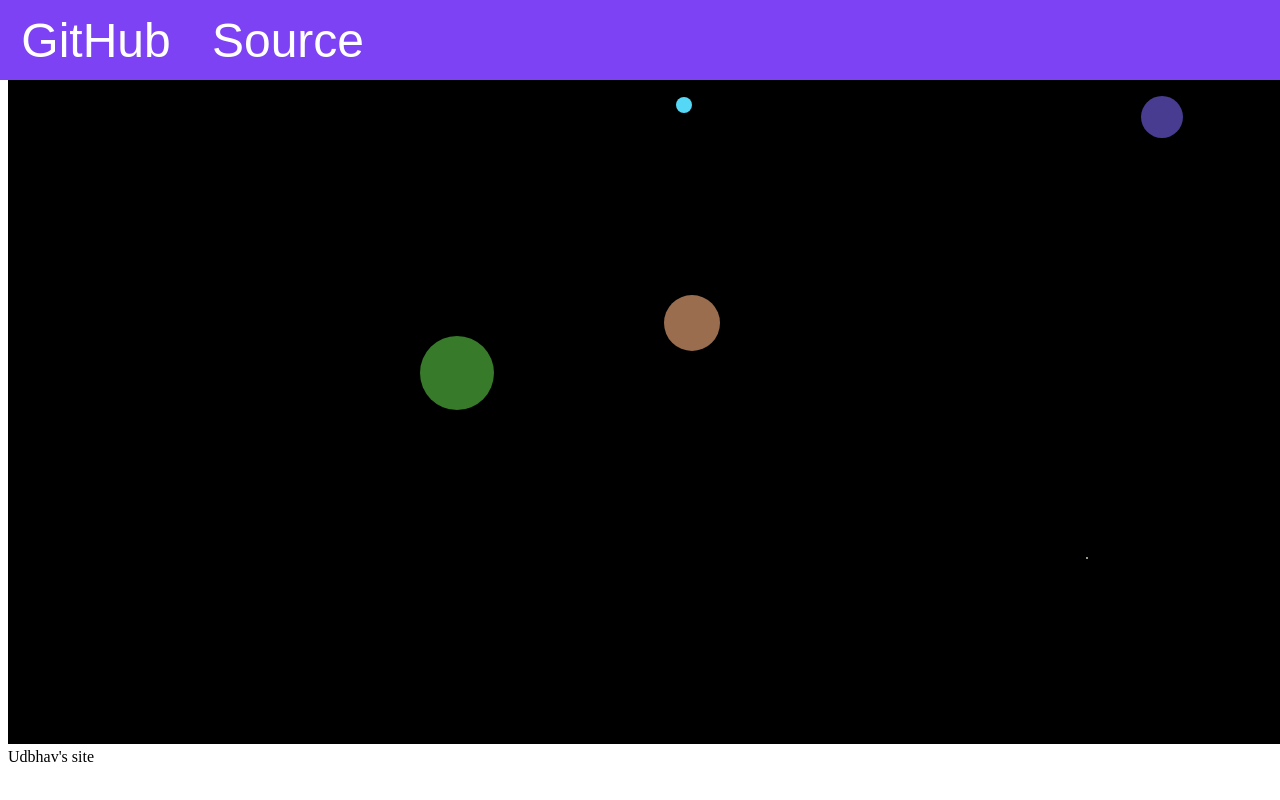
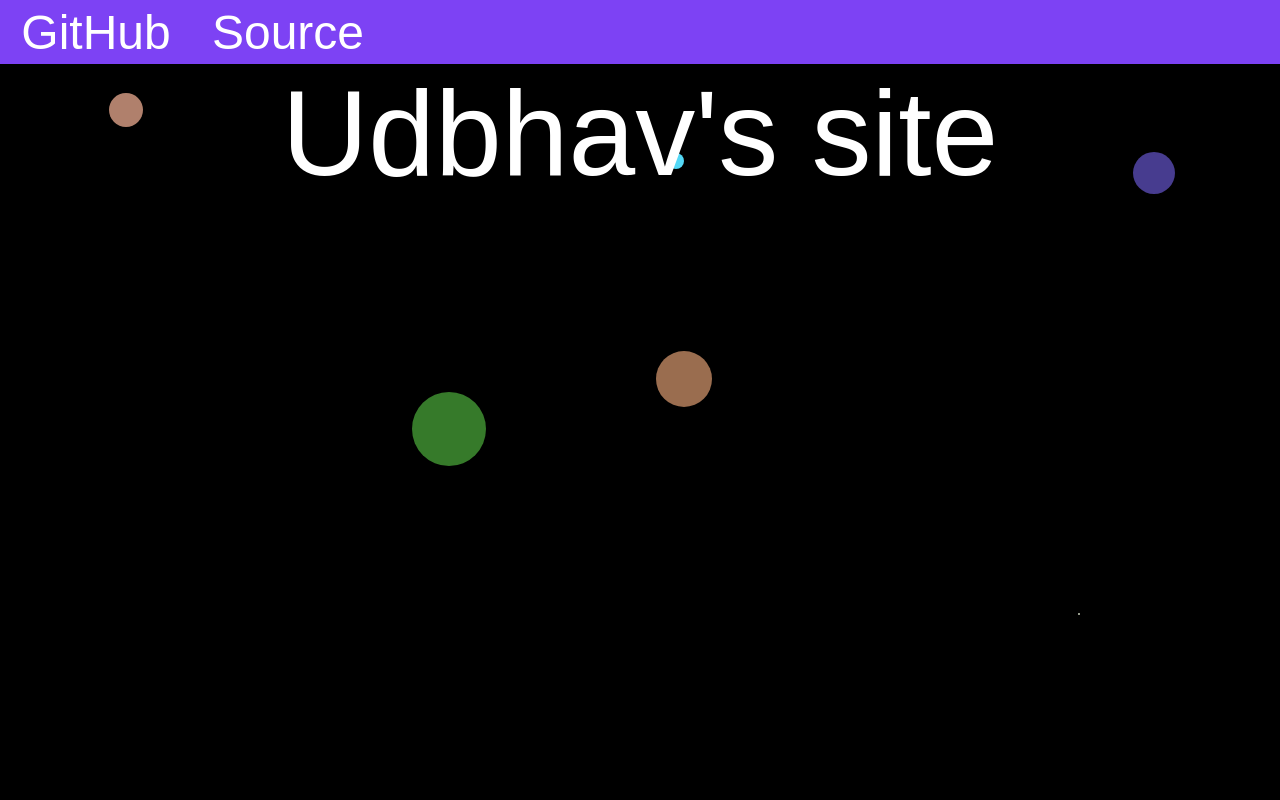
Before and after one commit to udbhavs/udbhavs.github.io, a plain HTML site: page index.html in a window 1280 px wide. Drawn offline with Linux system fonts and the light colour scheme.

Commit message:
Changes to pages.css

```diff
--- a/css/header.css
+++ b/css/header.css
@@ -1,8 +1,3 @@
-:root {
-    --base-color: #7d42f4;
-    --second-color: white;
-}
-
 #header {
     background-color: var(--base-color);
     display: grid;
@@ -12,9 +7,8 @@
     /*coords*/
     top: 0px;
     left: 0px;
-    height: 10vh;
+    height: 8vh;
     color: var(--second-color);
-    font-family: sans-serif;
     font-size: 6vh;
 }
 
--- a/css/pages.css
+++ b/css/pages.css
@@ -0,0 +1,30 @@
+.page {
+    height: 100vh;
+    text-align: center;
+}
+
+/*Canvas*/
+#front-canvas {
+    position: absolute;
+    top: 8vh;
+    left: 0px;
+    margin: none;
+    padding: none;
+}
+
+#front-page {
+    height: 92vh;
+    width: 100%;
+    text-align: center;
+    color: var(--second-color);
+}
+#front-page-container {
+    position: absolute;
+    left: 0px;
+    top: 8vh;
+    width: 100%;
+    text-align: center;
+}
+#front-page-text {
+    font-size: 15vh;
+}
--- a/css/root.css
+++ b/css/root.css
@@ -0,0 +1,5 @@
+:root {
+    --base-color: #7d42f4;
+    --second-color: white;
+    font-family: sans-serif;
+}
```
